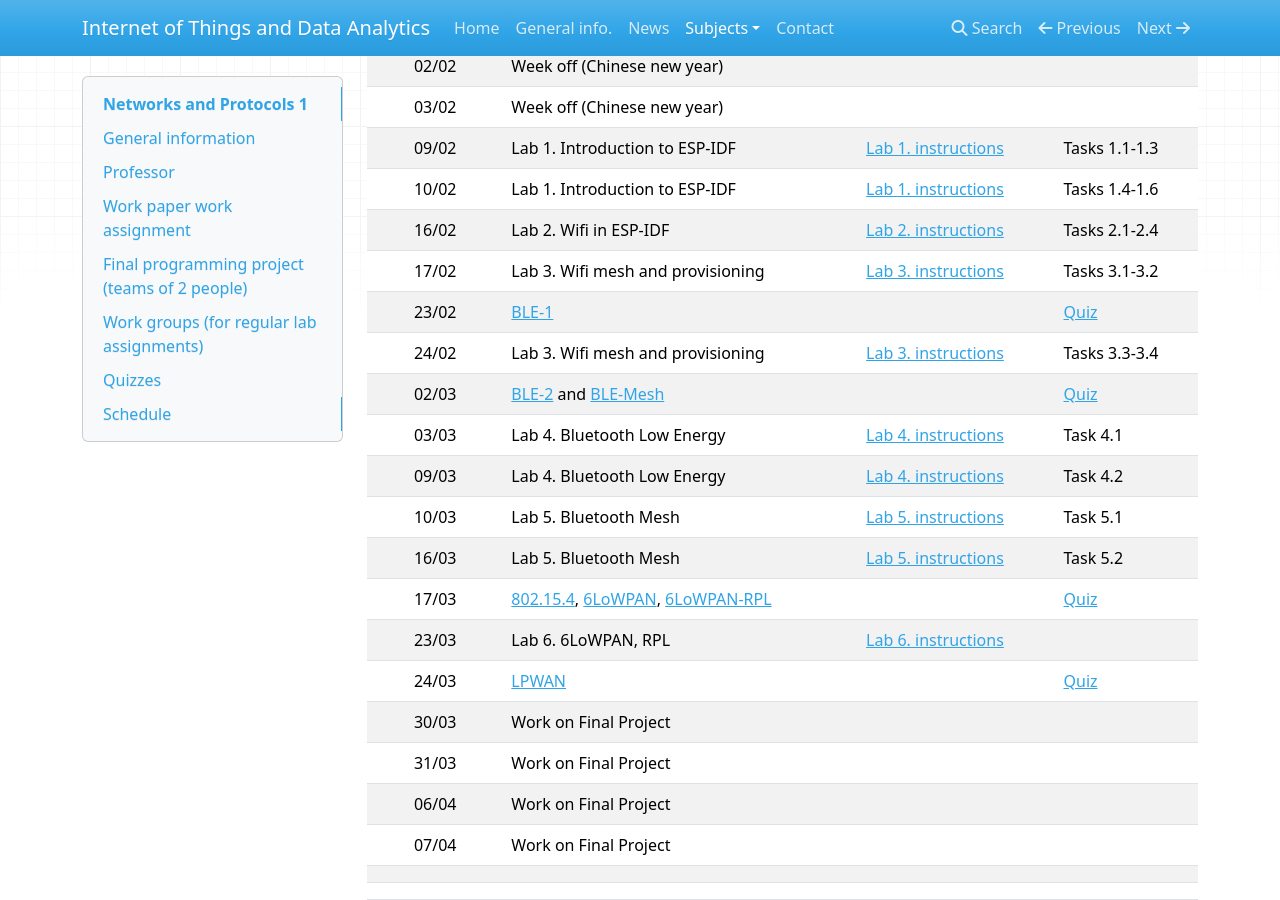
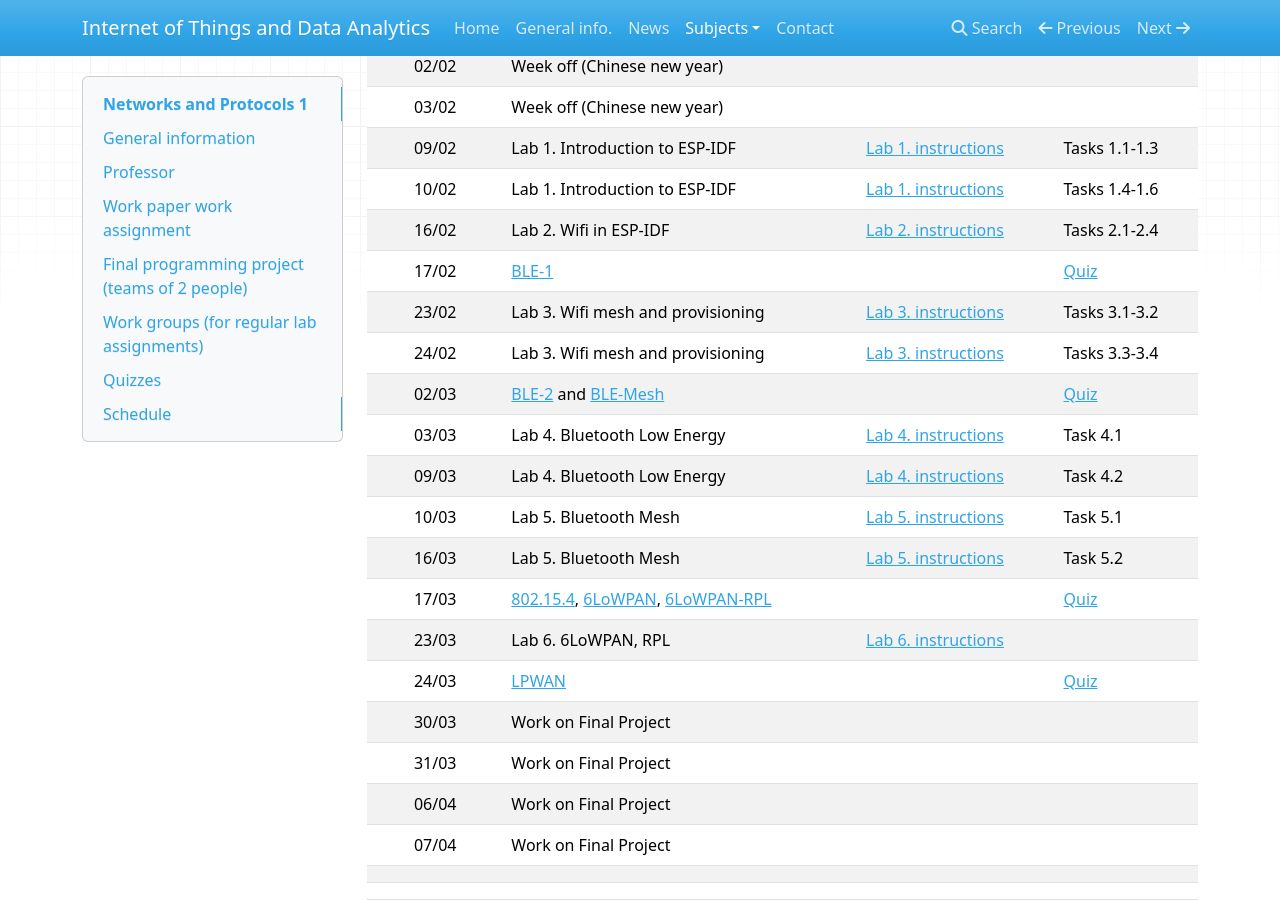
Before and after one commit to iot-da/iot-da.github.io, an MkDocs documentation site: the page built from docs/Subjects/NP1/index.md, in a window 1280 px wide and 900 px high, scrolled down 1140 px. Built offline with MkDocs 1.6.1, drawn with Linux system fonts in a browser that asks for light colours; nearby versions of some CDN libraries.

```diff
--- a/docs/Subjects/NP1/index.md
+++ b/docs/Subjects/NP1/index.md
@@ -53,8 +53,8 @@ link](https://api.socrative.com/rc/Yu9Dxn).
 |   09/02   | Lab 1. Introduction to ESP-IDF                                                                        | [Lab 1. instructions](P1/index.md) | Tasks 1.1-1.3                                 |
 |   10/02   | Lab 1. Introduction to ESP-IDF                                                                        | [Lab 1. instructions](P1/index.md) | Tasks 1.4-1.6                                 |
 |   16/02   | Lab 2. Wifi in ESP-IDF                                                                                | [Lab 2. instructions](P2/index.md) | Tasks 2.1-2.4                                 |
-|   17/02   | Lab 3. Wifi mesh and provisioning                                                                     | [Lab 3. instructions](P3/index.md) | Tasks 3.1-3.2                                 |
-|   23/02   | [BLE-1](slides/BLE-1.pdf)                                                                             |                                    | [Quiz](https://api.socrative.com/rc/Yu9Dxn)   |
+|   17/02   | [BLE-1](slides/BLE-1.pdf)                                                                             |                                    | [Quiz](https://api.socrative.com/rc/Yu9Dxn)   |
+|   23/02   | Lab 3. Wifi mesh and provisioning                                                                     | [Lab 3. instructions](P3/index.md) | Tasks 3.1-3.2                                 |
 |   24/02   | Lab 3. Wifi mesh and provisioning                                                                     | [Lab 3. instructions](P3/index.md) | Tasks 3.3-3.4                                 |
 |   02/03   | [BLE-2](slides/BLE-2.pdf) and [BLE-Mesh](slides/BLE-Mesh.pdf)                                         |                                    | [Quiz](https://api.socrative.com/rc/Yu9Dxn)   |
 |   03/03   | Lab 4. Bluetooth Low Energy                                                                           | [Lab 4. instructions](P4/index.md) | Task 4.1                                      |
```
Also changed, not shown: 1 other file.
